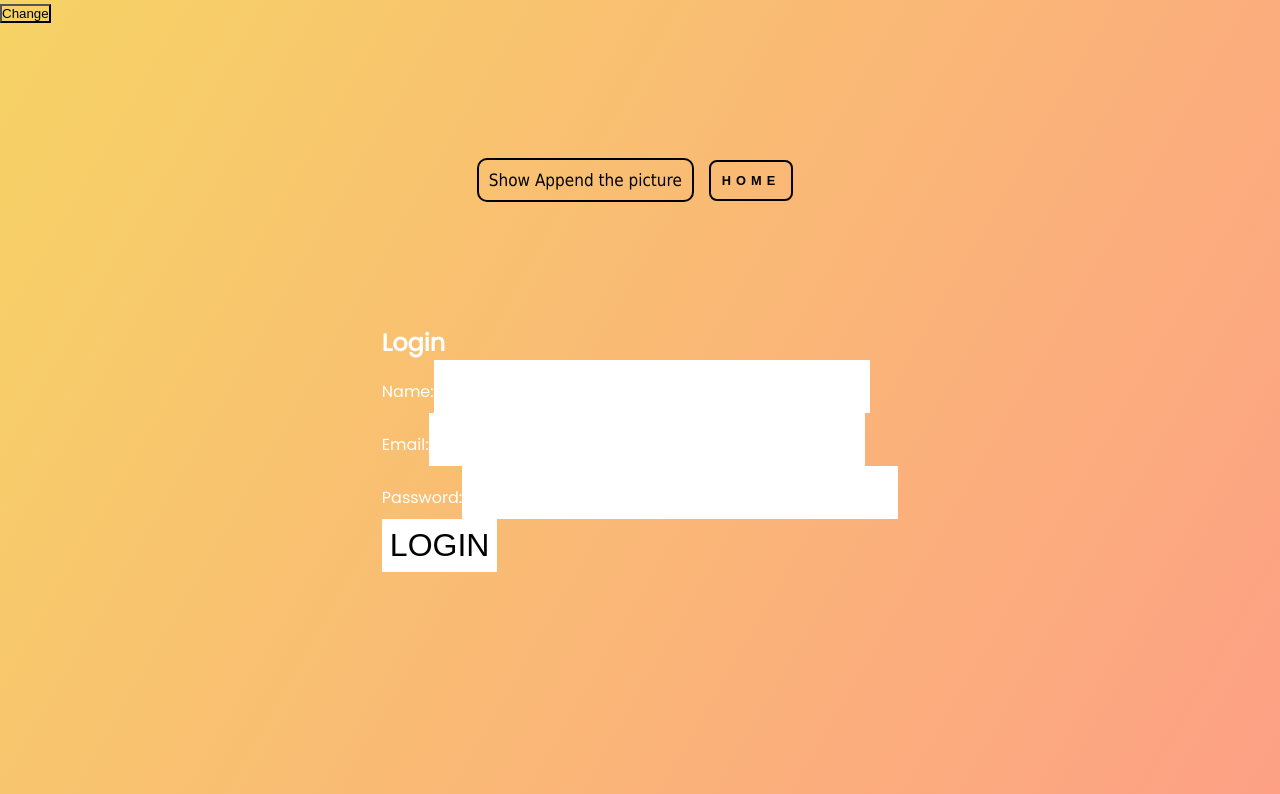
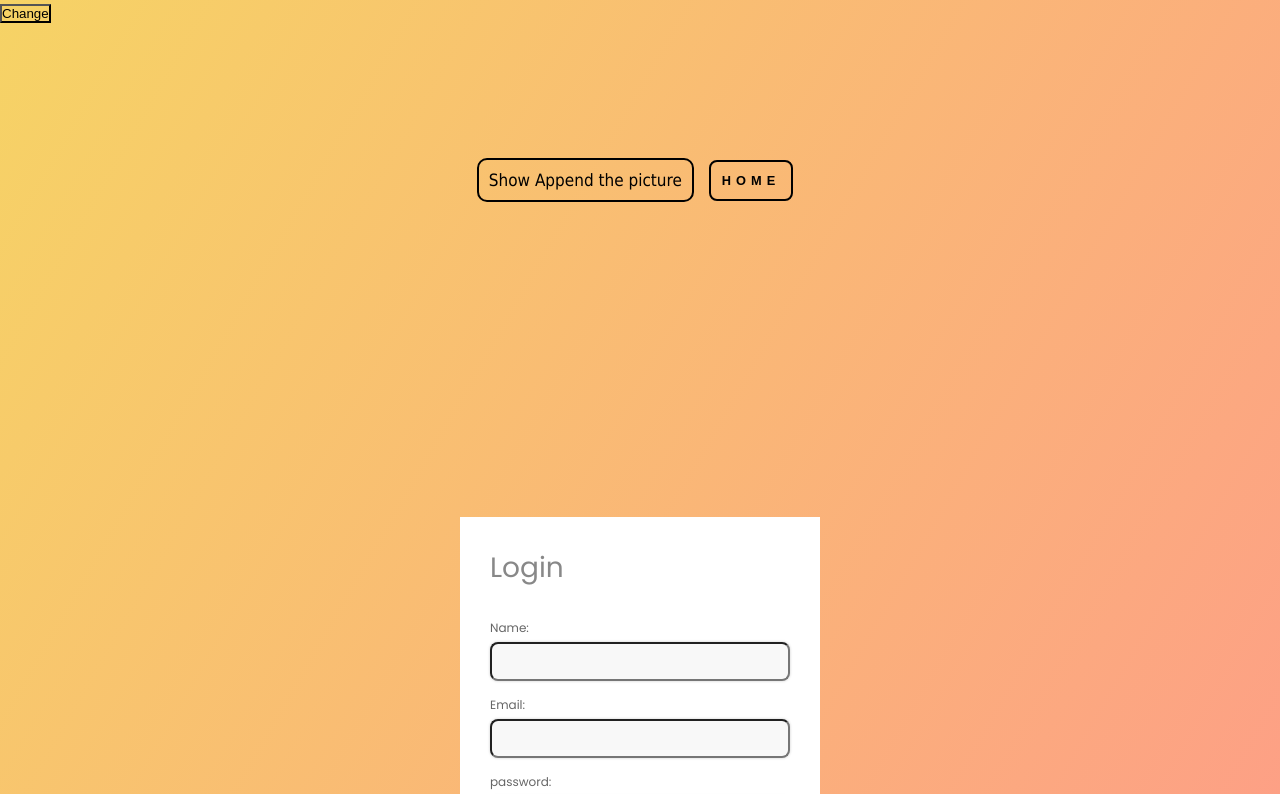
Before and after one commit to LinJie09/my-react-app, a React (Create React App) app: page /LoginWork in a window 1280 px wide. Shown: the top 794 px of the page. Built offline with nearby package versions, Linux system fonts and the light colour scheme.

Commit message:
2022/05/23

```diff
--- a/src/App.css
+++ b/src/App.css
@@ -357,6 +357,9 @@ body{
   height: 15rem;
   width: 15rem;
 }
+/*.container{
+  display: flex;
+}*/
 .container-link{
   display: flex;
   justify-content: center;
--- a/src/App.js
+++ b/src/App.js
@@ -25,7 +25,6 @@ function App() {
     if (click % 2 !== 0) {
       setBtn("Show");
     }
-    console.log(click);
   };
   return (
     <main>
--- /dev/null
+++ b/src/Container/Login/Login.style.js
@@ -0,0 +1,91 @@
+import styled from "@emotion/styled";
+
+// LoginWork
+export const Loginwork = styled.div`
+  height: 100vh;
+  display: flex;
+  align-items: center;
+  justify-content: center;
+`;
+
+export const Welcome = styled.div`
+  width: 100%;
+  max-width: 480px;
+  background-color: #fff;
+  padding: 15px 30px;
+  h2 {
+    color: #888;
+    font-size: 28px;
+    font-weight: 500;
+    margin-bottom: 30px;
+  }
+  span {
+    color: #fe4880;
+    font-weight: 700;
+  }
+`;
+
+// LoginForm_css
+
+export const Forminner = styled.div`
+  position: relative;
+  background-color: #fff;
+  padding: 30px;
+  z-index: 2;
+  display: block;
+  margin-bottom: 15px;
+`;
+export const ForminnerWord = styled.h2`
+  color: #888;
+  font-size: 28px;
+  font-weight: 500;
+  margin-bottom: 30px;
+`;
+
+export const Formgroup = styled.div`
+  display: block;
+  width: 300px;
+  margin-bottom: 15px;
+`;
+
+export const Formword = styled.label`
+  display: block;
+  color: #666;
+  font-size: 12px;
+  margin-bottom: 5px;
+  transition: 0.4s;
+  :focus-within {
+    color: #fe4880;
+  }
+`;
+
+export const Forminput = styled.input`
+  display: block;
+  width: 100%;
+  padding: 10px 15px;
+  background-color: #f8f8f8;
+  border-radius: 8px;
+  transition: 0.4s;
+  box-shadow: 0px 0px 3px rgba(0, 0, 0, 0.2);
+`;
+
+export const LoginBtn = styled.input`
+  display: inline-block;
+  padding: 10px 15px;
+  border-radius: 8px;
+  background-image: linear-gradient(
+    to right,
+    #ffce00 50%,
+    #ffce00 50%,
+    #fe4880
+  );
+  background-size: 200%;
+  background-position: 0%;
+  transition: 0.4s;
+  color: #fff;
+  font-weight: 700;
+  cursor: pointer;
+  :hover {
+    background-position: 100% 0%;
+  }
+`;
--- a/src/Container/Login/LoginForm.js
+++ b/src/Container/Login/LoginForm.js
@@ -1,6 +1,12 @@
 import React, { useState } from "react";
-import "./Login.css";
-
+import {
+  Forminner,
+  Formgroup,
+  Formword,
+  Forminput,
+  ForminnerWord,
+  LoginBtn,
+} from "./Login.style";
 function LoginForm({ Login, error }) {
   const [details, setDetails] = useState({ name: "", email: "", password: "" });
 
@@ -12,32 +18,32 @@ function LoginForm({ Login, error }) {
 
   return (
     <form onSubmit={sumbitHandler}>
-      <div className="form-inner">
-        <h2>Login</h2>
+      <Forminner>
+        <ForminnerWord>Login</ForminnerWord>
         {error !== "" ? <div className="error">{error}</div> : ""}
-        <div className="form-group">
-          <label htmlFor="name">Name:</label>
-          <input
+        <Formgroup>
+          <Formword htmlFor="name">Name:</Formword>
+          <Forminput
             type="text"
             name="name"
             id="name"
             onChange={(e) => setDetails({ ...details, name: e.target.value })}
             value={details.name}
           />
-        </div>
-        <div className="form-group">
-          <label htmlFor="email">Email:</label>
-          <input
+        </Formgroup>
+        <Formgroup>
+          <Formword htmlFor="email">Email:</Formword>
+          <Forminput
             type="email"
             name="email"
             id="email"
             onChange={(e) => setDetails({ ...details, email: e.target.value })}
             value={details.email}
           />
-        </div>
-        <div className="form-group">
-          <label htmlFor="password">Password:</label>
-          <input
+        </Formgroup>
+        <Formgroup>
+          <Formword htmlFor="password">password:</Formword>
+          <Forminput
             type="password"
             name="password"
             id="password"
@@ -46,9 +52,9 @@ function LoginForm({ Login, error }) {
             }
             value={details.password}
           />
-        </div>
-        <input type="submit" value="LOGIN" />
-      </div>
+        </Formgroup>
+        <LoginBtn type="submit" value="LOGIN" />
+      </Forminner>
     </form>
   );
 }
--- a/src/Container/Login/LoginWork.js
+++ b/src/Container/Login/LoginWork.js
@@ -1,6 +1,6 @@
 import React, { useState } from "react";
 import LoginForm from "./LoginForm";
-import "./Login.css";
+import { Loginwork, Welcome } from "./Login.style";
 
 function LoginWork() {
   const adminUser = {
@@ -33,18 +33,20 @@ function LoginWork() {
   };
 
   return (
-    <div className="LoginWork">
+    <Loginwork>
       {user.email !== "" ? (
+        <Welcome>
           <div className="welcome">
             <h2>
               Welcome,<span>{user.name}</span>
             </h2>
             <button onClick={Logout}>Logout</button>
           </div>
+        </Welcome>
       ) : (
         <LoginForm Login={Login} error={error} />
       )}
-    </div>
+    </Loginwork>
   );
 }
 export default LoginWork;
--- a/src/Container/TodoList/Form.js
+++ b/src/Container/TodoList/Form.js
@@ -1,5 +1,5 @@
 import React from "react";
-
+import { Formform, FormInput, FormButton } from "./todo.style";
 const Form = ({ setInputText, todos, setTodos, inputText, setStatus }) => {
   const inputTextHandler = (e) => {
     setInputText(e.target.value);
@@ -17,16 +17,28 @@ const Form = ({ setInputText, todos, setTodos, inputText, setStatus }) => {
   };
 
   return (
-    <form>
-      <input
+    <Formform>
+      <FormInput
         value={inputText}
         onChange={inputTextHandler}
         type="text"
         className="todo-input"
       />
-      <button onClick={submitTodoHandler} className="todo-button" type="submit">
+      <FormButton
+        onClick={submitTodoHandler}
+        className="todo-button"
+        type="submit"
+      >
+        {" "}
         <i className="fas fa-plus-square"></i>
-      </button>
+      </FormButton>
+      {/* <FormSelect>
+        <select onChange={statusHandler} name="todos" className="filter-todo">
+          <option value="all">ALL</option>
+          <option value="completed">Completed</option>
+          <option value="uncompleted">Uncompleted</option>
+        </select>
+      </FormSelect> */}
       <div className="select">
         <select onChange={statusHandler} name="todos" className="filter-todo">
           <option value="all">ALL</option>
@@ -34,7 +46,7 @@ const Form = ({ setInputText, todos, setTodos, inputText, setStatus }) => {
           <option value="uncompleted">Uncompleted</option>
         </select>
       </div>
-    </form>
+    </Formform>
   );
 };
 
--- a/src/Container/TodoList/Todo.js
+++ b/src/Container/TodoList/Todo.js
@@ -1,5 +1,5 @@
 import React from "react";
-
+import { ToDo, CompleteBtn, TrashBtn, TodoLi } from "./todo.style";
 const Todo = ({ text, todo, todos, setTodos }) => {
   const deleteHandler = () => {
     setTodos(todos.filter((el) => el.id !== todo.id));
@@ -18,17 +18,17 @@ const Todo = ({ text, todo, todos, setTodos }) => {
     );
   };
   return (
-    <div className="todo">
-      <li className={`todo-item ${todo.completed ? "completed" : ""} `}>
+    <ToDo>
+      <TodoLi className={`todo-item ${todo.completed ? "completed" : ""} `}>
         {text}
-      </li>
-      <button onClick={completeHandler} className="complete-btn">
+      </TodoLi>
+      <CompleteBtn onClick={completeHandler}>
         <i className="fas fa-check"></i>
-      </button>
-      <button onClick={deleteHandler} className="trash-btn">
+      </CompleteBtn>
+      <TrashBtn onClick={deleteHandler}>
         <i className="fas fa-trash"></i>
-      </button>
-    </div>
+      </TrashBtn>
+    </ToDo>
   );
 };
 
--- a/src/Container/TodoList/TodoWork.js
+++ b/src/Container/TodoList/TodoWork.js
@@ -2,6 +2,7 @@ import React, { useState, useEffect } from "react";
 import TodoList from "./TodoList";
 import Form from "./Form";
 import "./todo.css";
+import { TodoHeader } from "./todo.style";
 function TodoWork() {
   // todoList
   // State suff
@@ -46,9 +47,9 @@ function TodoWork() {
   };
   return (
     <div className="todoWork">
-      <header>
+      <TodoHeader>
         <h1>My Todo List</h1>
-      </header>
+      </TodoHeader>
       <Form
         todos={todos}
         setTodos={setTodos}
--- a/src/Container/TodoList/todo.css
+++ b/src/Container/TodoList/todo.css
@@ -9,73 +9,8 @@
     font-family: "Poppins", sans-serif;
     min-height: 100vh;
   }
-  header {
-    font-size: 2rem;
-  }
-
-  header,
-  form {
-    min-height: 20vh;
-    display: flex;
-    justify-content: center;
-    align-items: center;
-  }
-  form input,
-  form button {
-    padding: 0.5rem;
-    font-size: 2rem;
-    border: none;
-    background: white;
-  }
-  form button {
-    color: #ff6f47;
-    background: #f7fffe;
-    cursor: pointer;
-    transition: all 0.3s ease;
-  }
-  form button:hover {
-    background: #ff6f47;
-    color: white;
-  }
-  .todo-container {
-    display: flex;
-    justify-content: center;
-    align-items: center;
-  }
-
-  .todo-list {
-    min-width: 30%;
-    list-style: none;
-  }
-
-  .todo {
-    margin: 0.5rem;
-    background: white;
-    font-size: 1.5rem;
-    color: black;
-    display: flex;
-    justify-content: space-between;
-    align-items: center;
-    transition: all 1s ease;
-  }
   .filter-todo {
     padding: 1rem;
-  }
-  .todo li {
-    flex: 1;
-  }
-
-  .trash-btn,
-  .complete-btn {
-    background: #ff6f47;
-    color: white;
-    border: none;
-    padding: 1rem;
-    cursor: pointer;
-    font-size: 1rem;
-  }
-  .complete-btn {
-    background: rgb(11, 212, 162);
   }
   .todo-item {
     padding: 0rem 0.5rem;
@@ -85,17 +20,6 @@
   .fa-check {
     pointer-events: none;
   }
-
-  .fall {
-    transform: translateY(10rem) rotateZ(20deg);
-    opacity: 0;
-  }
-
-  .completed {
-    text-decoration: line-through;
-    opacity: 0.5;
-  }
-
   /*CUSTOM SELECTOR */
   select {
     -webkit-appearance: none;
@@ -107,18 +31,18 @@
     border: 0 !important;
     background-image: none;
   }
+  /* Custom Select */
 
-  /* Custom Select */
-  .select {
-    margin: 1rem;
-    position: relative;
-    overflow: hidden;
-  }
   select {
     color: #ff6f47;
     font-family: "Poppins", sans-serif;
     cursor: pointer;
     width: 12rem;
+  }
+  .select {
+    margin: 1rem;
+    position: relative;
+    overflow: hidden;
   }
   /* Arrow */
   .select::after {
--- a/src/Container/TodoList/todo.style.js
+++ b/src/Container/TodoList/todo.style.js
@@ -21,7 +21,7 @@ export const Todolist = styled.ul`
   list-style: none;
 `;
 // todo_css
-export const Todo = styled.div`
+export const ToDo = styled.div`
   margin: 0.5rem;
   background: white;
   font-size: 1.5rem;
@@ -36,6 +36,10 @@ export const TodoItem = styled.li`
   padding: 0rem 0.5rem;
 `;
 
+export const TodoLi = styled.li`
+  flex: 1;
+`;
+
 export const CompleteBtn = styled.button`
   background: #ff6f47;
   color: white;
@@ -44,10 +48,6 @@ export const CompleteBtn = styled.button`
   cursor: pointer;
   font-size: 1rem;
   background: rgb(11, 212, 162);
-`;
-
-export const FasCheck = styled.i`
-  pointer-events: none;
 `;
 
 export const TrashBtn = styled.button`
@@ -59,15 +59,12 @@ export const TrashBtn = styled.button`
   font-size: 1rem;
 `;
 
-export const FasTrash = styled.i`
-  pointer-events: none;
-`;
 // form_css
 export const FilterTodo = styled.select`
   padding: 1rem;
 `;
 
-export const Form = styled.form`
+export const Formform = styled.form`
   min-height: 20vh;
   display: flex;
   justify-content: center;
@@ -96,12 +93,12 @@ export const FormButton = styled.button`
   }
 `;
 
-export const FormSelect = styled.select`
+export const FormSelect = styled.div`
   margin: 1rem;
   position: relative;
   overflow: hidden;
-  :hover{
-    //content: "\25BC";
+  ::after {
+    content: "\25BC";
     position: absolute;
     top: 0;
     right: 0;
@@ -110,4 +107,19 @@ export const FormSelect = styled.select`
     cursor: pointer;
     pointer-events: none;
   }
+  select {
+    -webkit-appearance: none;
+    -moz-appearance: none;
+    -ms-appearance: none;
+    appearance: none;
+    outline: 0;
+    box-shadow: none;
+    border: 0 !important;
+    background-image: none;
+    color: #ff6f47;
+    font-family: "Poppins", sans-serif;
+    cursor: pointer;
+    width: 12rem;
+    padding: 1rem;
+  }
 `;
```
Also changed, not shown: src/Container/Login/Login.css (deleted, +0 -125 lines). Lines whose indentation alone changed are shown as unchanged.
